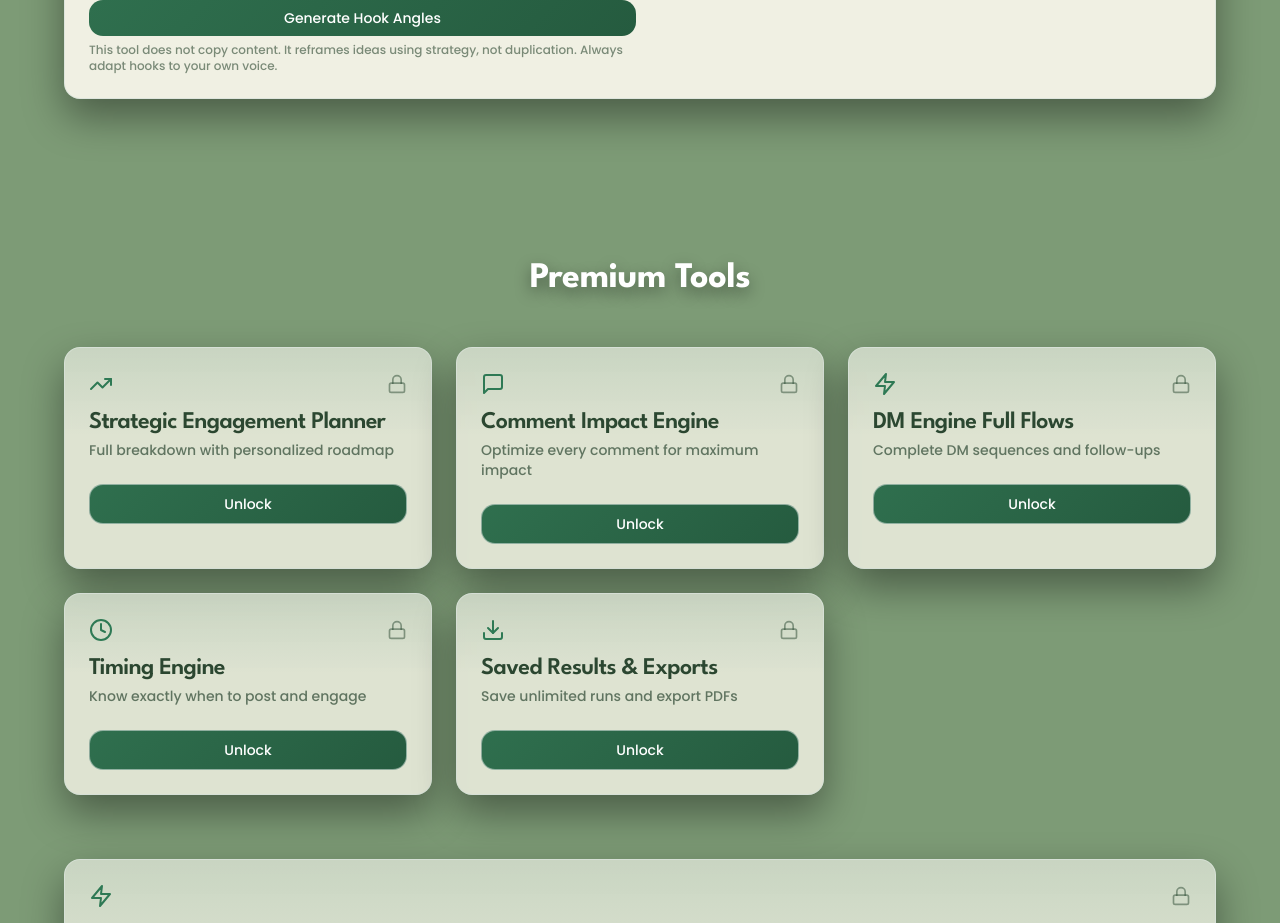
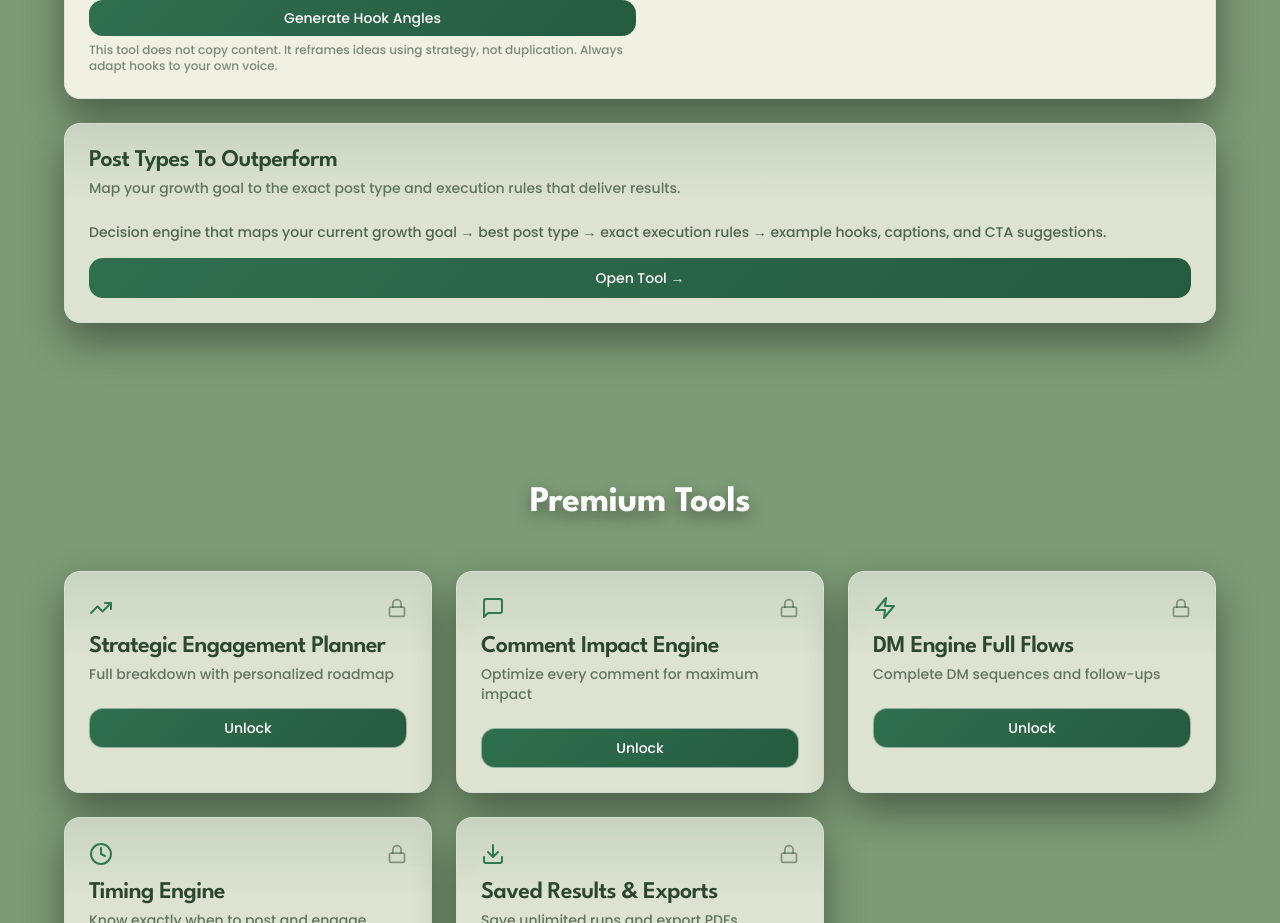
Before and after one commit to gmajors1326/strategies-tool-funnel, a Next.js app: page / in a window 1280 px wide. Shown: the part 1680-2603 px from the top of the page. Built offline with nearby package versions, Linux system fonts and the light colour scheme; no server answers.

Commit message:
Add Post Types To Outperform tool link to homepage

```diff
--- a/app/page.tsx
+++ b/app/page.tsx
@@ -47,6 +47,24 @@ export default function HomePage() {
           <DMOpenerTool />
           <div className="md:col-span-2">
             <HookRepurposerTool />
+          </div>
+          <div className="md:col-span-2">
+            <Card className="bg-card/80 border-border/60 backdrop-blur-sm shadow-sm">
+              <CardHeader>
+                <CardTitle className="text-card-foreground">Post Types To Outperform</CardTitle>
+                <CardDescription className="text-card-foreground/70">
+                  Map your growth goal to the exact post type and execution rules that deliver results.
+                </CardDescription>
+              </CardHeader>
+              <CardContent>
+                <p className="text-sm text-card-foreground/80 mb-4">
+                  Decision engine that maps your current growth goal → best post type → exact execution rules → example hooks, captions, and CTA suggestions.
+                </p>
+                <Button asChild className="w-full">
+                  <Link href="/tools/post-types-to-outperform">Open Tool →</Link>
+                </Button>
+              </CardContent>
+            </Card>
           </div>
         </div>
       </section>
```
